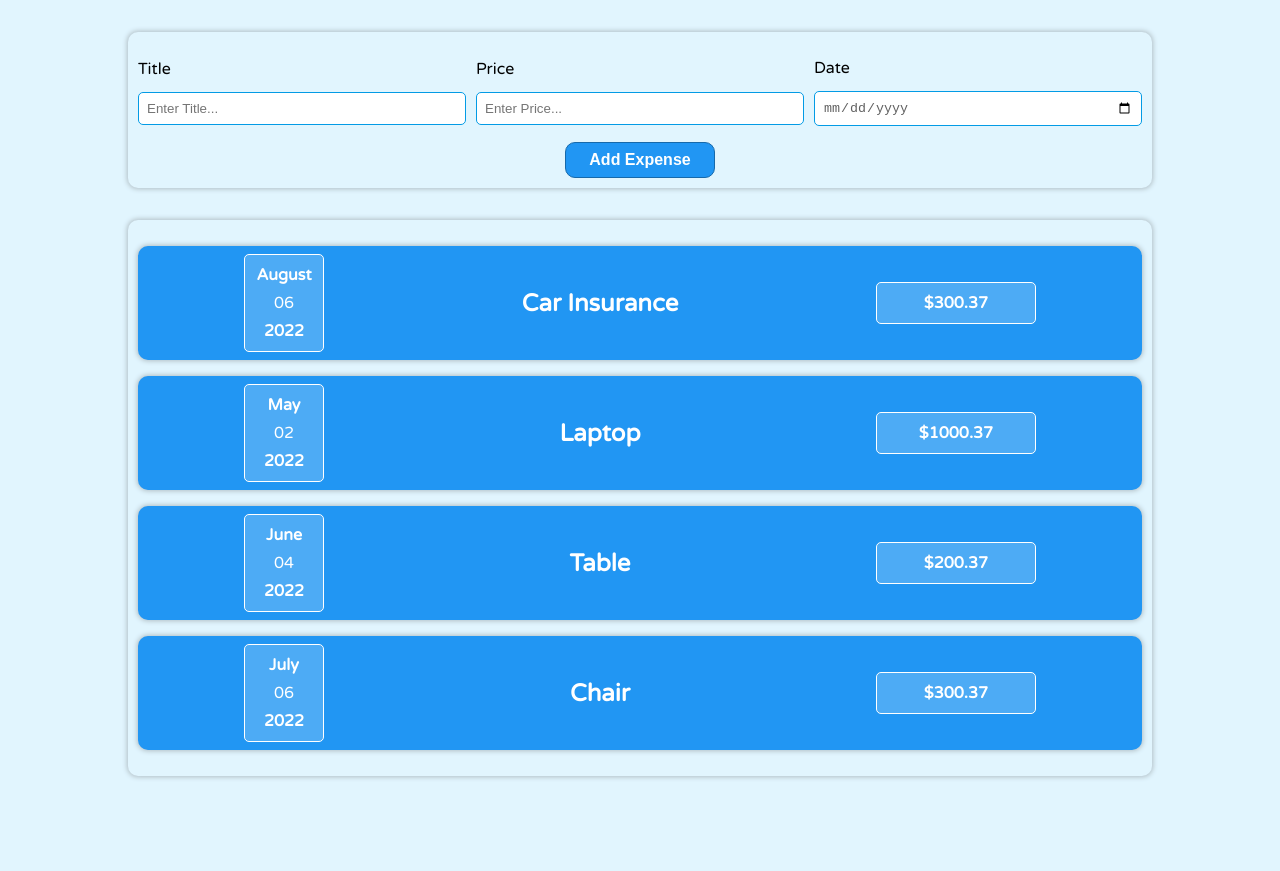
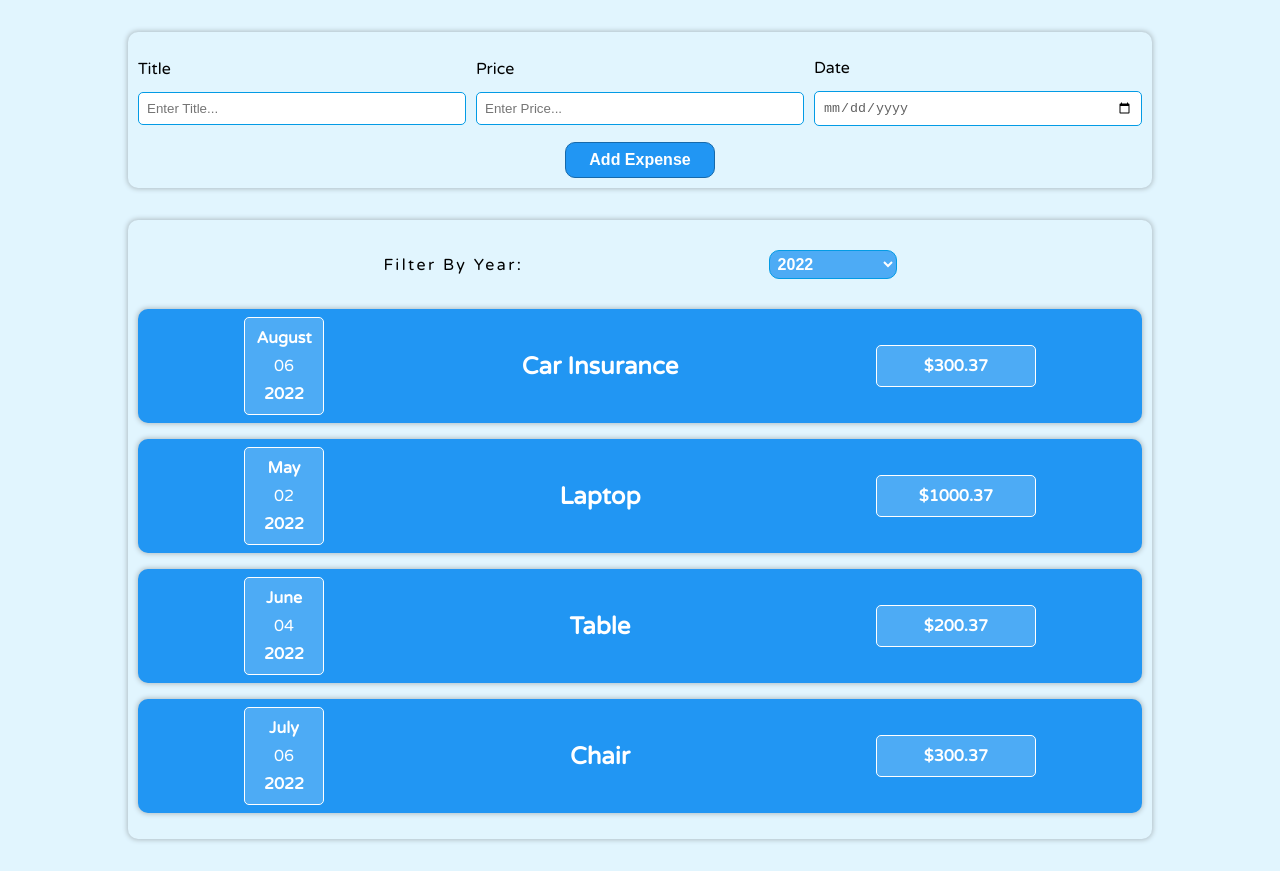
Before and after one commit to mojahid-belaman/Expense, a React (Create React App) app: page / in a window 1280 px wide. Before the commit the page ends 808 px from the top, so only its background shows below. Built offline with nearby package versions, Linux system fonts and the light colour scheme.

Commit message:
add expense filter

```diff
--- /dev/null
+++ b/src/components/expense/ExpenseFilter.css
@@ -0,0 +1,23 @@
+.filter {
+    display: flex;
+    justify-content: space-evenly;
+    align-items: center;
+    margin: 20px 0 30px 0;
+}
+
+.filter label {
+    color: #000;
+    letter-spacing: 0.15rem;
+}
+
+.filter select {
+    width: 8rem;
+    padding: 0.25rem 0 0.25rem 0.25rem;
+    border-radius: 10px;
+    border: 1px solid #039be5;
+    outline: none;
+    background-color: #4dabf5;
+    color: #FFF;
+    font-weight: bold;
+    font-size: inherit;
+}
--- /dev/null
+++ b/src/components/expense/ExpenseFilter.js
@@ -0,0 +1,21 @@
+import React from 'react'
+import './ExpenseFilter.css'
+
+const ExpenseFilter = (props) => {
+    const funcChangeFilter = (e) => {
+        props.funcFilter(e.target.value)
+    }
+  return (
+    <div className='filter'>
+        <label>Filter By Year: </label>
+        <select select={props.selected} onChange={funcChangeFilter}>
+            <option value="2022">2022</option>
+            <option value="2021">2021</option>
+            <option value="2020">2020</option>
+            <option value="2019">2019</option>
+        </select>
+    </div>
+  )
+}
+
+export default ExpenseFilter
--- a/src/components/expense/Expenses.js
+++ b/src/components/expense/Expenses.js
@@ -1,12 +1,18 @@
-import React from "react";
+import React, { useState } from "react";
 import Card from "../ui/Card";
+import ExpenseFilter from "./ExpenseFilter";
 import ExpenseItem from "./ExpenseItem";
 import "./Expenses.css";
 
 const Expenses = (props) => {
-
+  const year = new Date().getFullYear().toString()
+  const [filter, setFilter] = useState(year)
+  const filterHandle = (year) => {
+    setFilter(year)
+  }
   return (
     <Card className="expenses">
+      <ExpenseFilter selected={filter} funcFilter={filterHandle} />
       {props.items.length !== 0 ? props.items.map((expense) => (
         <ExpenseItem key={expense.id} {...expense} />
       )) : <div className="empty">EMPTY</div>}
```
